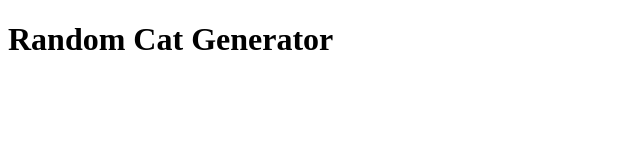
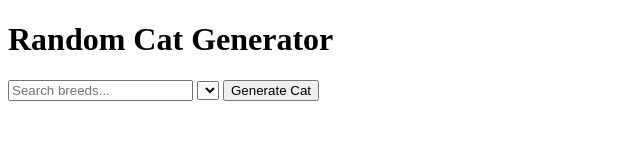
Before and after one commit to CourtKnee219/Cat-Image-Generator, a plain HTML site: page src/index.html in a window 1280 px wide. Shown: the whole page, without its empty margins (0-640 px from the left). Drawn offline with Linux system fonts and the light colour scheme.

Commit message:
Add controld div class

```diff
--- a/src/index.html
+++ b/src/index.html
@@ -10,6 +10,12 @@
     <header>
         <h1>Random Cat Generator</h1>
     </header>
+    <div class="controls">
+      <input type="text" id="breedSearch" placeholder="Search breeds..." />
+      <select id="breedSelect"></select>
+      <button id="newCatBtn">Generate Cat</button>
+    </div>
+
 
 
 
```
